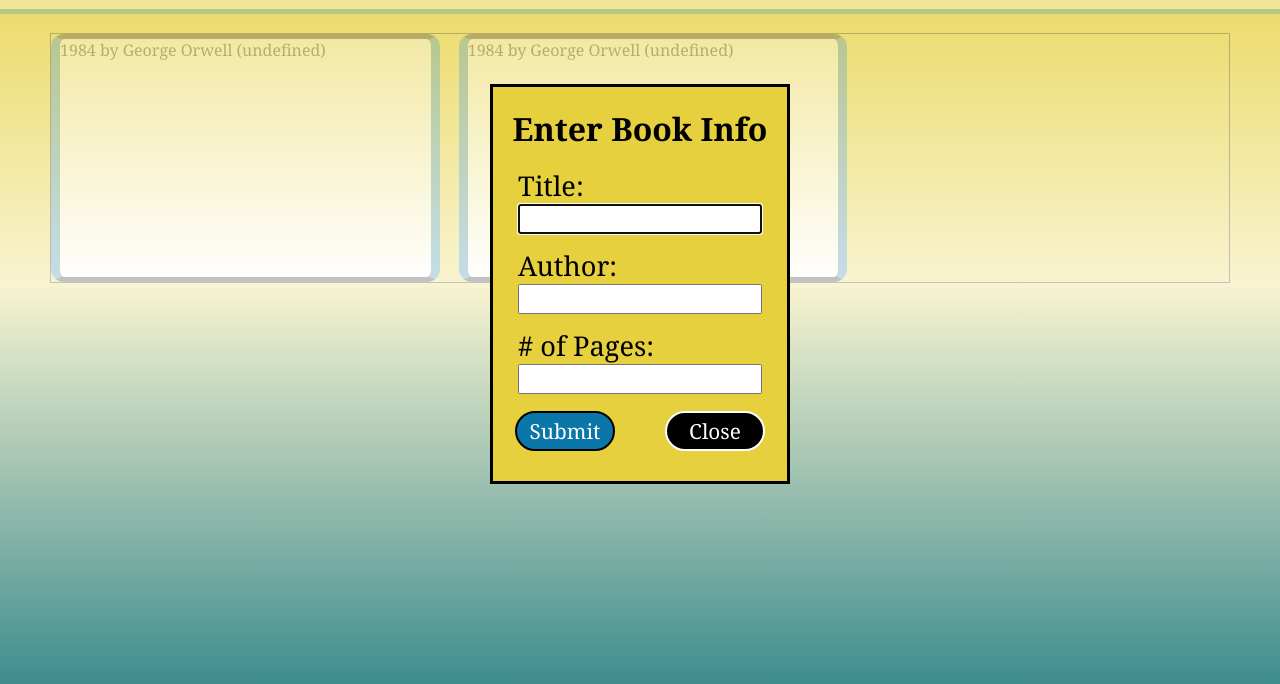
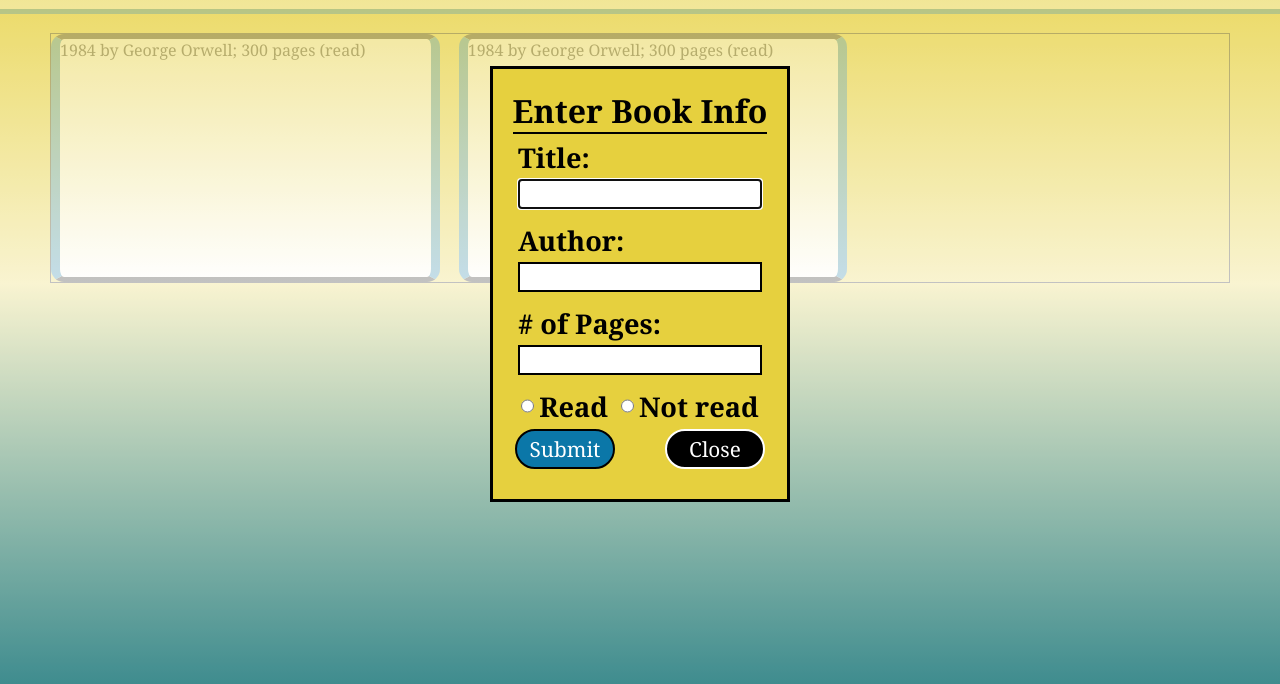
Before and after one commit to Reginald86/library, a plain HTML site: page index.html in a window 1280 px wide. Both pictures are taken after a click on the button "Add book". Shown: the part 116-800 px from the top of the page. Drawn offline with Linux system fonts and the light colour scheme.

Commit message:
dialog modal style complete

```diff
--- a/index.html
+++ b/index.html
@@ -48,10 +48,22 @@
                         <label for = "pages"># of Pages: </label>
                         <input type = "text" id = "pages">
                     </div>
+                    <div id = "form-item-read">
+                        <div class = "form-read">
+                            <input type = "radio" id = "read" name="readStatus">
+                            <label for="read">Read</label>
+                        </div>
+                        <div class = "form-read">
+                            <input type = "radio" id = "notRead" name="readStatus">
+                            <label for="notRead">Not read</label>
+                        </div>
+                    </div>
+
+
                 </div>
 
                 <div id = "form-buttons">
-                <button id = "submit">Submit</button>
+                <input type = "submit" id = "submit"></input>
                 <button id = "close">Close</button>
                 </div>
             </form>
--- a/script.js
+++ b/script.js
@@ -2,8 +2,8 @@ let container = document.getElementById("container");
 
 const myLibrary = [];
 
-let book1 = new Book("1984", 'George Orwell', 'read');
-let book2 = new Book("1984", 'George Orwell', 'read');
+let book1 = new Book("1984", 'George Orwell', '300', 'read');
+let book2 = new Book("1984", 'George Orwell', '300', 'read');
 
 myLibrary.push(book1, book2);
 
@@ -32,7 +32,7 @@ function addBookToLibrary() {
       square.className = 'square';
 
       // Add book info to the square
-      square.textContent = `${book.title} by ${book.author} (${book.read})`;
+      square.textContent = `${book.title} by ${book.author}; ${book.pages} pages (${book.read})`;
 
       // Append the square to the row
       row.appendChild(square);
--- a/style.css
+++ b/style.css
@@ -110,7 +110,7 @@ p{
   }
 
   dialog[open] {
-    height: 400px;
+    height: 436px;
     width: 300px;
     background-color: #e6d03e;
     display: flex;
@@ -128,12 +128,14 @@ p{
     margin-top: 20px;
     font-size: 2rem;
     font-weight: bold;
+    border-bottom: 2px solid black;
   }
 
   #form-items{
     display: flex;
     flex-flow: column;
     font-size: 1.7rem;
+    font-weight: bold;
     align-items: center;
     justify-content: center;
     gap: 13px;
@@ -145,11 +147,14 @@ p{
     font-size: 1.1rem;
     font-weight: bold;
     font-family: 'Courier New', Courier, monospace;
+    border: 2px solid black;
+
   }
 
   .form-item-sections{
     display: flex;
     flex-flow: column;
+    gap: 3px;
   }
 
   #form-buttons{
@@ -176,4 +181,20 @@ p{
     font-size: 1.3rem;
     height: 40px;
     width: 100px;
+    font-family:Cambria, Cochin, Georgia, Times, 'Times New Roman', serif;
+    font-weight: normal;
   }
+
+  #form-item-read{
+    display: flex;
+    align-content: center;
+    justify-content: center;
+    gap: 13px;
+  }
+
+  .form-read{
+    display: flex;
+    align-items: center;
+    justify-content: center;
+    gap: 5px;
+  }
```
